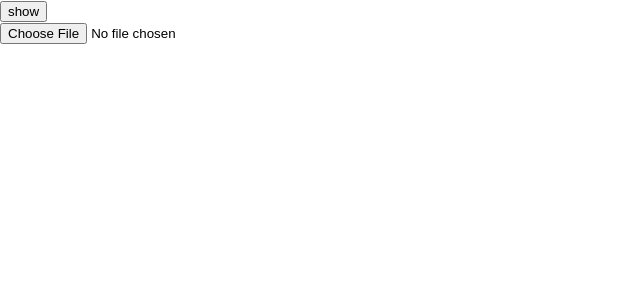
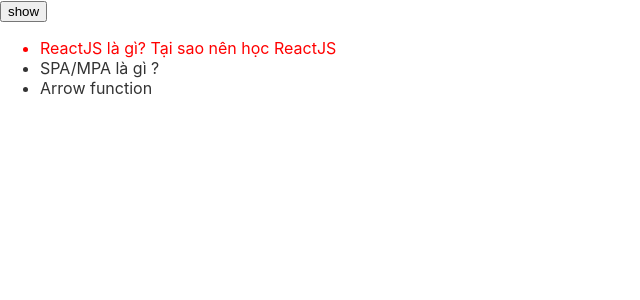
Before and after one commit to hoapng/react_f8, a React (Create React App) app: page / in a window 1280 px wide. Both pictures are taken after a click on the button "show". Shown: the top 300 px of the page, without its empty margins (0-640 px from the left). Built offline with nearby package versions, Linux system fonts and the light colour scheme.

Commit message:
useEffect with fake Chat App

```diff
--- a/src/Content.js
+++ b/src/Content.js
@@ -1,30 +1,53 @@
 import { useState, useEffect } from "react";
 
+const lessons = [
+    {
+      id: 1,
+      name: 'ReactJS là gì? Tại sao nên học ReactJS',
+    },
+    {
+      id: 2,
+      name: 'SPA/MPA là gì ?',
+    },
+    {
+      id: 3,
+      name: 'Arrow function',
+    },
+  ];
+
 function Content (){
-    const [avatar, setAvatar] = useState()
+    const [lessonId, setLessonId] = useState(1);
 
     useEffect(()=>{
-        //Clean
-        return () => {
-            avatar && URL.revokeObjectURL(avatar.preview)
+        const handleCmt = ({detail})=>{
+            console.log({detail});
         }
+        window.addEventListener(`lesson-${lessonId}`, handleCmt)
+        return ()=>{
+          window.removeEventListener(`lesson-${lessonId}`, handleCmt)
+        }
+    },[lessonId])
 
-    },[avatar])
-    const handlePreviewAvatar =(e)=>{
-        const file = e.target.files[0]
-        file.preview=URL.createObjectURL(file);
-        setAvatar(file)
-    }
-    return(
-        <>
-        <input
-        type="file"
-        onChange={handlePreviewAvatar}
-        />
-        <br/>
-        {avatar &&
-        <img src = {avatar.preview} width='80%'></img>}
-        </>
-    )
+    return (
+        <div>
+          <ul>
+            {lessons.map(lesson => {
+                return (
+                    <li
+                        key={lesson.id}
+                        style={{
+                            color: lessonId === lesson.id ? 'red' : '#333'
+                        }}
+                        onClick={() => setLessonId(lesson.id)}
+                    >
+                    {lesson.name}
+                    </li>
+                )
+            })
+
+            }
+          </ul>
+        </div>
+      );
 }
 export default Content
--- a/src/index.js
+++ b/src/index.js
@@ -3,6 +3,19 @@
 import './index.css';
 import App from './App';
 import reportWebVitals from './reportWebVitals';
+
+//fake cmt
+function emitComment(id){
+  setInterval(()=>{
+    window.dispatchEvent(
+      new CustomEvent(`lesson-${id}`,{
+        detail: `ND cmt lesson ${id}`
+      })
+    )}, 2000)
+}
+emitComment(1)
+emitComment(2)
+emitComment(3)
 
 const root = ReactDOM.createRoot(document.getElementById('root'));
 root.render(
```
